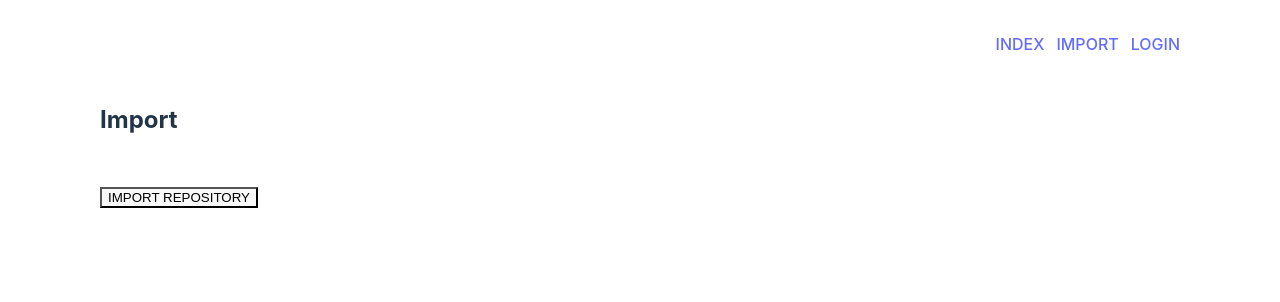
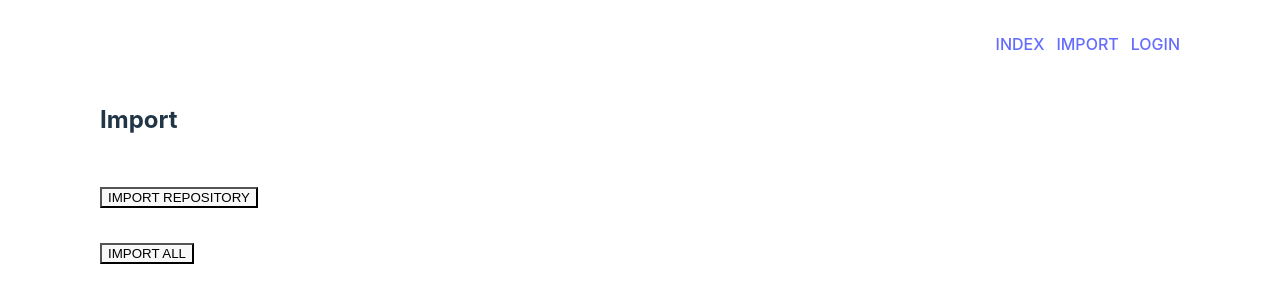
Before and after one commit to myuon/gitboard, a React (Vite) app in the folder web/: page /import in a window 1280 px wide. Shown: the top 302 px of the page. Built offline with nearby package versions, Linux system fonts and the light colour scheme.

Commit message:
feat: import all repositories

```diff
--- a/web/src/pages/ImportPage.tsx
+++ b/web/src/pages/ImportPage.tsx
@@ -1,9 +1,62 @@
 import { css } from "@emotion/react";
+import { useCallback, useEffect, useRef, useState } from "react";
 import { getAuthToken } from "../api/auth";
 import { useRepository } from "../api/repository";
 
+const useTaskQueue = (options_: { semaphoreSize: number }) => {
+  const [state, setState] = useState<boolean[]>([]);
+  const [taskQueue, setTaskQueue] = useState<number[]>([]);
+  const [semaphore, setSemaphore] = useState(0);
+  const isRunning = taskQueue.length > 0;
+  const promise = useRef<(index: number) => Promise<void>>();
+  const options = useRef(options_);
+
+  const runQueue = useCallback(async () => {
+    if (taskQueue.length === 0) {
+      return;
+    }
+    if (semaphore >= options.current.semaphoreSize) {
+      return;
+    }
+
+    const [task, ...rest] = taskQueue;
+    setTaskQueue(rest);
+    setSemaphore((p) => p + 1);
+    setState((prev) => {
+      const current = [...prev];
+      current[task] = false;
+      return current;
+    });
+
+    await promise.current?.(task);
+
+    setState((πrev) => {
+      const current = [...πrev];
+      current[task] = true;
+      return current;
+    });
+    setSemaphore((p) => p - 1);
+  }, [promise, semaphore, taskQueue]);
+
+  useEffect(() => {
+    if (isRunning) {
+      runQueue();
+    }
+  }, [isRunning, runQueue]);
+
+  return {
+    start: (tasks: boolean[], do_: (index: number) => Promise<void>) => {
+      setState(tasks);
+      setTaskQueue(tasks.map((_, i) => i));
+      promise.current = do_;
+    },
+    state,
+  };
+};
+
 export const ImportPage = () => {
   const { data: repos } = useRepository();
+  const { start, state } = useTaskQueue({ semaphoreSize: 3 });
 
   return (
     <div
@@ -32,13 +85,39 @@ export const ImportPage = () => {
           IMPORT REPOSITORY
         </button>
       </div>
+      <div>
+        <button
+          onClick={async () => {
+            if (!repos) {
+              return;
+            }
+            start(repos.map(() => false) ?? [], async (index: number) => {
+              const resp = await fetch(
+                `/api/import/pullRequest/${repos[index].id}`,
+                {
+                  method: "POST",
+                  headers: {
+                    "Content-Type": "application/json",
+                    Authorization: `Bearer ${await getAuthToken()}`,
+                  },
+                }
+              );
+              if (!resp.ok) {
+                console.error(index, repos[index], await resp.text());
+              }
+            });
+          }}
+        >
+          IMPORT ALL
+        </button>
+      </div>
       <div
         css={css`
           display: grid;
           gap: 16px;
         `}
       >
-        {repos?.map((repo) => (
+        {repos?.map((repo, index) => (
           <div key={repo.id}>
             <button
               onClick={async () => {
@@ -54,7 +133,12 @@ export const ImportPage = () => {
                 }
               }}
             >
-              IMPORT {repo.name}
+              IMPORT {repo.name}{" "}
+              {state[index] === true
+                ? "✅"
+                : state[index] === false
+                ? "⏳"
+                : null}
             </button>
           </div>
         ))}
--- a/web/src/pages/UserPage.tsx
+++ b/web/src/pages/UserPage.tsx
@@ -14,7 +14,7 @@ export const UserPage = () => {
   const { data: prs } = useSearchPullRequest({
     createdBy: name,
     createdAtSpan: {
-      start: dayjs().add(-1, "month").format("YYYY-MM-DD"),
+      start: dayjs().add(-1, "week").format("YYYY-MM-DD"),
       end: dayjs().format("YYYY-MM-DD"),
     },
   });
```
Also changed, not shown: 1 other file (tests, documents, lock files or other folders).
